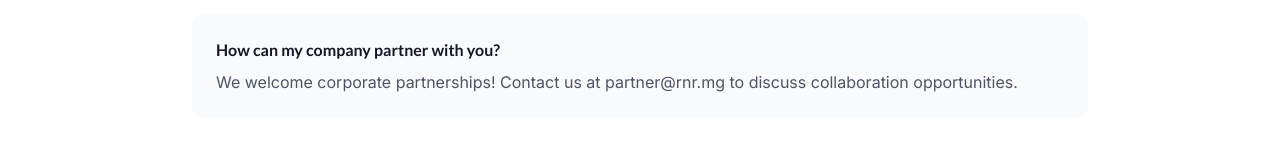
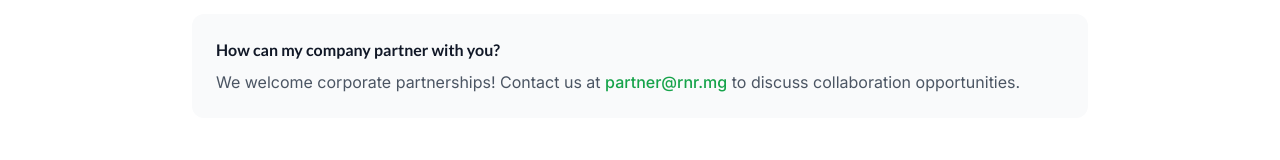
Before and after one commit to manoafa/rebuild-restore-madagascar, a Next.js app: page /contact in a window 1280 px wide. Shown: the part 3042-3202 px from the top of the page. Built offline with nearby package versions, Linux system fonts and the light colour scheme.

Commit message:
Contact updated except form

```diff
--- a/src/app/contact/page.tsx
+++ b/src/app/contact/page.tsx
@@ -247,7 +247,12 @@ const Contact = () => {
 
             <div className="bg-gray-50 p-6 rounded-xl">
               <h3 className="font-semibold text-gray-900 mb-2">How can my company partner with you?</h3>
-              <p className="text-gray-600">We welcome corporate partnerships! Contact us at partner@rnr.mg to discuss collaboration opportunities.</p>
+              <p className="text-gray-600">We welcome corporate partnerships! Contact us at <a
+                href="mailto:partner@rnr.mg"
+                className="text-secondary hover:text-primary font-medium"
+              >
+                partner@rnr.mg
+              </a> to discuss collaboration opportunities.</p>
             </div>
           </div>
         </div>
```
